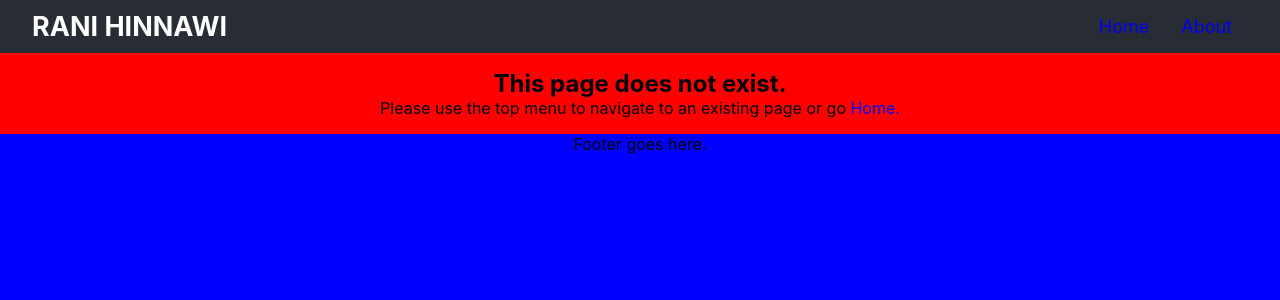
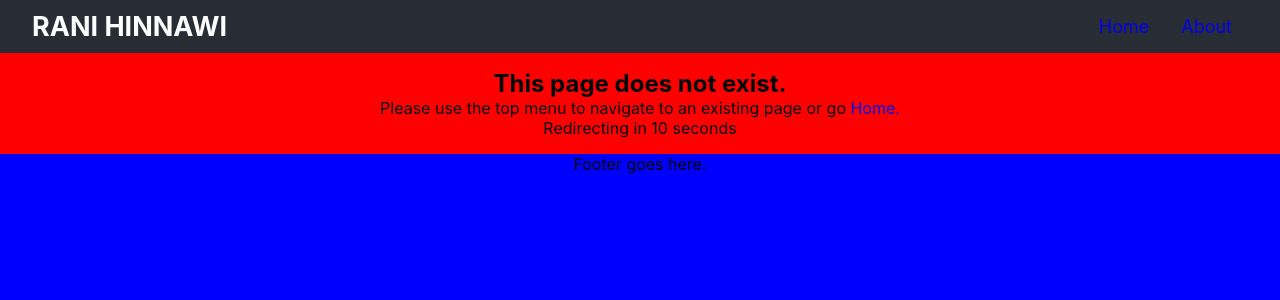
Before and after one commit to rhinnawi/sandbox, a React (Create React App) app: page /about in a window 1280 px wide. Shown: the top 300 px of the page. Built offline with nearby package versions, Linux system fonts and the light colour scheme.

Commit message:
began countdown timer setup

```diff
--- a/src/pages/NotFound.tsx
+++ b/src/pages/NotFound.tsx
@@ -1,8 +1,19 @@
+import { FunctionComponent } from "react";
 import { Link } from "react-router-dom";
-// import { useState } from "react";
+// TODO: create timer for countdown function using import { setInterval } from "timers/promises";
+
+type CountdownProps = {
+  startingSeconds: number;
+};
+
+const Countdown: FunctionComponent<CountdownProps> = ({
+  startingSeconds,
+}: CountdownProps) => {
+  return <p>Redirecting in {startingSeconds} seconds</p>;
+};
 
 export default function NotFound(): JSX.Element {
-  // const [secondsLeft, setSecondsLeft] = useState(15);
+  const startTime = 10;
 
   const redirectMessage =
     "Please use the top menu to navigate to an existing page or go ";
@@ -14,6 +25,7 @@ export default function NotFound(): JSX.Element {
         {redirectMessage}
         <Link to="/">Home.</Link>
       </p>
+      <Countdown startingSeconds={startTime} />
     </>
   );
 }
```
